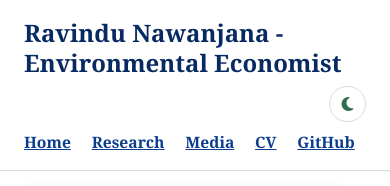
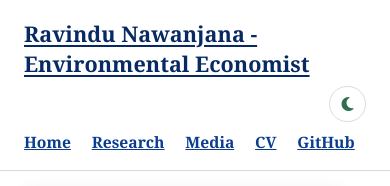
Before and after one commit to RavinduNawanjana/ravindunawanjana.github.io, a Jekyll site: the page built from index.md, in a window 390 px wide. Shown: the top 186 px of the page. Built offline with Jekyll 4.4.1, drawn with Linux system fonts in a browser that asks for light colours; a style sheet for code colours, icons or effects is not loaded.

Commit message:
Update style.css

```diff
--- a/assets/css/style.css
+++ b/assets/css/style.css
@@ -99,24 +99,13 @@ a:hover { color: var(--link-dark); }
 
 .site-heading { margin: 0; }
 .site-heading a {
-  display: inline-flex;
-  flex-wrap: wrap;
-  align-items: baseline;
-  gap: 0.5rem;
+  font-size: 2rem;
+  font-weight: 800;
   color: var(--link-dark);
-  text-decoration: none;
+  text-decoration: underline;
+  text-underline-offset: 3px;
 }
-.site-heading a:hover { text-decoration: underline; }
-
-.site-name {
-  font-size: 2.1rem;
-  font-weight: 800;
-}
-
-.site-tagline {
-  font-size: 1.7rem;
-  font-weight: 800;
-}
+.site-heading a:hover { color: var(--link); }
 
 /* Dark-mode toggle - sits at the top right of the masthead */
 .theme-toggle {
@@ -339,8 +328,7 @@ blockquote {
 
 @media (max-width: 720px) {
   h1 { font-size: 1.5rem; }
-  .site-name { font-size: 1.5rem; }
-  .site-tagline { font-size: 1.2rem; }
+  .site-heading a { font-size: 1.35rem; }
   .profile-photo-wrap { float: none; margin: 0 0 1.2rem; }
   .profile-photo { width: 100%; height: auto; aspect-ratio: 4 / 5; max-width: 320px; }
   table.data-table { font-size: 0.8rem; }
```
